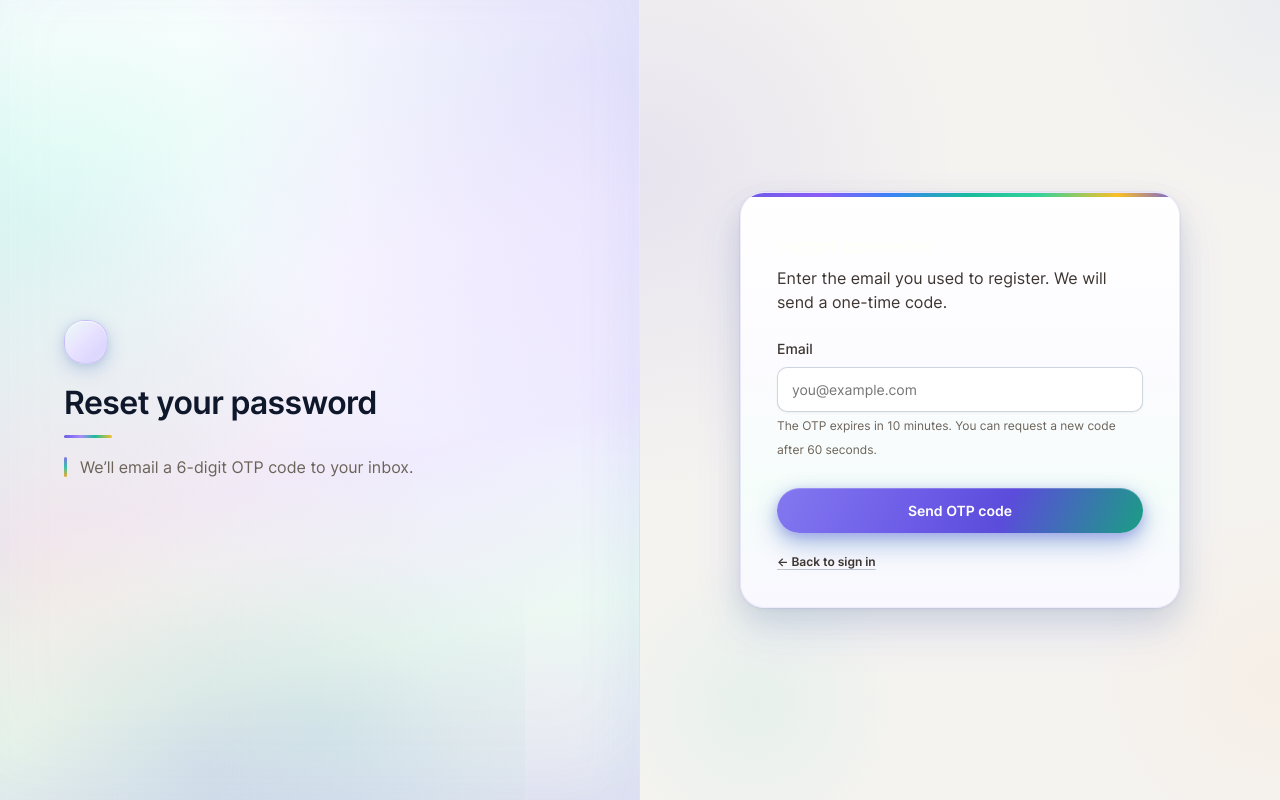
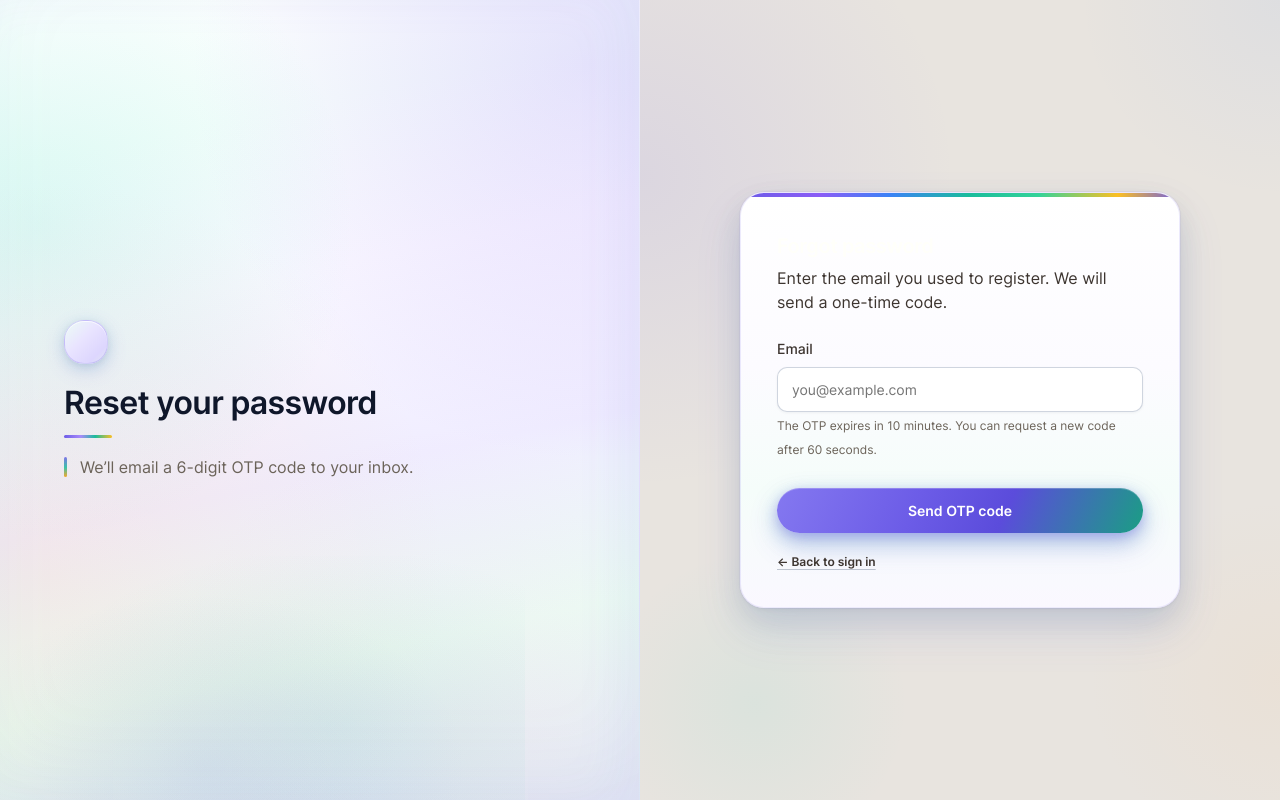
Before and after one commit to Xakiwink/CreatorzHive, a PHP site: page /creatorzhive/?route=forgot-password in a window 1280 px wide. Run offline with PHP 8.4, Linux system fonts and the light colour scheme; some libraries are stand-ins or nearby versions.

Commit message:
Improve: Light mode background to creamy gray (darker, less white)
Changed light mode background from warm off-white to creamy gray:
- Main background: #f5f3f0 → #e8e4df (creamy gray, less white)
- Elevated background: #fdfcfb → #f5f1ec (maintains contrast)
- Subtle background: #ede9e3 → #ddd8d1 (darker gray)

Result: Softer, less harsh, more comfortable reading experience.
Maintains warmth while being significantly darker than white.

Dark mode completely unchanged - no modifications.

```diff
--- a/frontend/css/main.css
+++ b/frontend/css/main.css
@@ -23,13 +23,13 @@
   --gradient-card: linear-gradient(135deg, #6c5ce7 0%, #a29bfe 100%);
   --gradient-success: linear-gradient(135deg, #1abc9c 0%, #2ecc71 100%);
 
-  /* Neutrals — Light mode: Warm off-white for reduced eye strain */
-  --color-bg: #f5f3f0;
-  --color-bg-elevated: #fdfcfb;
-  --color-bg-subtle: #ede9e3;
-  --color-surface: #fdfcfb;
-  --color-border: #ddd7cd;
-  --color-border-strong: #cfc7ba;
+  /* Neutrals — Light mode: Creamy gray for comfortable viewing */
+  --color-bg: #e8e4df;
+  --color-bg-elevated: #f5f1ec;
+  --color-bg-subtle: #ddd8d1;
+  --color-surface: #f5f1ec;
+  --color-border: #d4cfc5;
+  --color-border-strong: #c8c0b5;
 
   /* Text (Deep Ink + muted) — Improved contrast */
   --color-text-primary: #1a1410;
```
